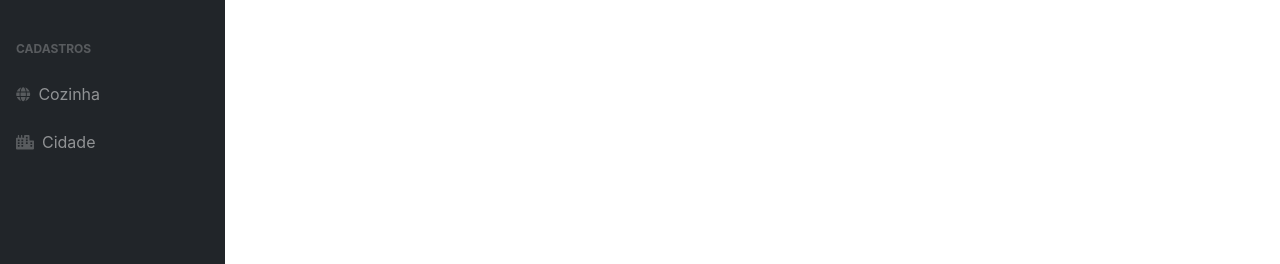
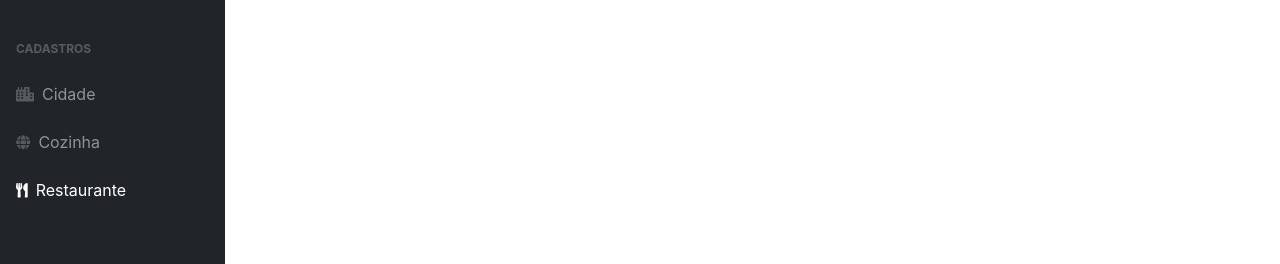
Before and after one commit to TalissonMelo/iFood-view, an Angular app: page /restaurante in a window 1280 px wide. Before the commit this address led to /. Shown: the part 150-414 px from the top of the page. Built offline with nearby package versions, Linux system fonts and the light colour scheme.

Commit message:
Criado modulo de Restaurantes

```diff
--- a/src/app/app.module.ts
+++ b/src/app/app.module.ts
@@ -8,6 +8,7 @@ import { TemplateModule } from './template/template.module';
 import { HomeComponent } from './home/home.component'
 import { CozinhaModule } from './cozinha/cozinha.module';
 import { CidadeModule } from './cidade/cidade.module';
+import { RestauranteModule } from './restaurante/restaurante.module';
 
 @NgModule({
   declarations: [
@@ -20,6 +21,7 @@ import { CidadeModule } from './cidade/cidade.module';
     TemplateModule,
     CozinhaModule,
     CidadeModule,
+    RestauranteModule,
   ],
   providers: [],
   bootstrap: [AppComponent]
--- /dev/null
+++ b/src/app/restaurante/restaurante-frm/restaurante-frm.component.html
@@ -0,0 +1 @@
+<p>restaurante-frm works!</p>
--- /dev/null
+++ b/src/app/restaurante/restaurante-frm/restaurante-frm.component.ts
@@ -0,0 +1,14 @@
+import { Component, OnInit } from '@angular/core';
+
+@Component({
+  selector: 'app-restaurante-frm',
+  templateUrl: './restaurante-frm.component.html'
+})
+export class RestauranteFrmComponent implements OnInit {
+
+  constructor() { }
+
+  ngOnInit(): void {
+  }
+
+}
--- /dev/null
+++ b/src/app/restaurante/restaurante.module.ts
@@ -0,0 +1,17 @@
+import { NgModule } from '@angular/core';
+import { CommonModule } from '@angular/common';
+import { RestauranteComponent } from './restaurante/restaurante.component';
+import { RestauranteFrmComponent } from './restaurante-frm/restaurante-frm.component';
+import { RestauranteRoutingModule } from './resturante-routing.module';
+
+@NgModule({
+  declarations: [RestauranteComponent, RestauranteFrmComponent],
+  imports: [
+    CommonModule,
+    RestauranteRoutingModule
+  ], exports : [
+    RestauranteComponent,
+    RestauranteFrmComponent
+  ]
+})
+export class RestauranteModule { }
--- /dev/null
+++ b/src/app/restaurante/restaurante/restaurante.component.html
@@ -0,0 +1 @@
+<p>restaurante works!</p>
--- /dev/null
+++ b/src/app/restaurante/restaurante/restaurante.component.ts
@@ -0,0 +1,14 @@
+import { Component, OnInit } from '@angular/core';
+
+@Component({
+  selector: 'app-restaurante',
+  templateUrl: './restaurante.component.html'
+})
+export class RestauranteComponent implements OnInit {
+
+  constructor() { }
+
+  ngOnInit(): void {
+  }
+
+}
--- a/src/app/template/sidebar/sidebar.component.html
+++ b/src/app/template/sidebar/sidebar.component.html
@@ -7,11 +7,14 @@
                     <div class="sb-nav-link-icon"><i class="fas fa-tachometer-alt"></i></div>Dashboard
                 </a>
                 <div class="sb-sidenav-menu-heading">Cadastros</div>
+                <a class="nav-link" [routerLink]="['/cidade']">
+                    <div class="sb-nav-link-icon"><i class="fas fa-city"></i></div>Cidade
+                </a>
                 <a class="nav-link" [routerLink]="['/cozinha']">
                     <div class="sb-nav-link-icon"><i class="fas fa-globe"></i></div>Cozinha
                 </a>
-                <a class="nav-link" [routerLink]="['/cidade']">
-                    <div class="sb-nav-link-icon"><i class="fas fa-city"></i></div>Cidade
+                <a class="nav-link" [routerLink]="['/restaurante']">
+                    <div class="sb-nav-link-icon"><i class="fas fa-utensils"></i></div>Restaurante
                 </a>
             </div>
         </div>
```
Also changed, not shown: src/app/restaurante/resturante-routing.module.ts (added, +15 -0 lines).
